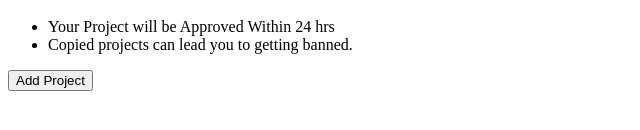
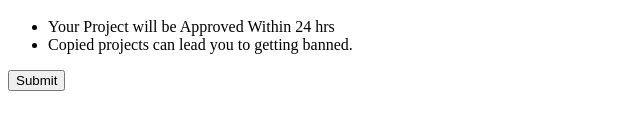
Before and after one commit to PremRaj99/Cyber-Hunter-Frontend, a Next.js app: page /Addproject in a window 1280 px wide. Shown: the part 536-666 px from the top of the page, without its empty margins (0-640 px from the left). Built offline with nearby package versions, Linux system fonts and the light colour scheme; no server answers.

Commit message:
feat: add loading state and spinner to project submission button

```diff
--- a/src/components/Addproject/Projectpage.jsx
+++ b/src/components/Addproject/Projectpage.jsx
@@ -31,6 +31,8 @@ export default function Projectpage() {
   const thumbnailInputRef = useRef(null);
   const screenshotsInputRef = useRef(null);
 
+  const [loading, setLoading] = useState(false);
+
   const handleThumbnailChange = (event) => {
     const file = event.target.files[0];
     if (file) {
@@ -53,12 +55,17 @@ export default function Projectpage() {
   const handleSubmit = async (e) => {
     e.preventDefault();
     setError("");
+    setLoading(true);
 
     try {
       // Validate required fields
-      if (!project.projectName || !project.projectDescription || !project.projectThumbnail) {
+      if (
+        !project.projectName ||
+        !project.projectDescription ||
+        !project.projectThumbnail
+      ) {
         setError("Please fill in all required fields");
-        return;
+        return setLoading(false);
       }
 
       const formData = new FormData();
@@ -102,6 +109,8 @@ export default function Projectpage() {
     } catch (err) {
       console.error("Error submitting project:", err);
       setError(err.response?.data?.message || "Error submitting project");
+    } finally {
+      setLoading(false);
     }
   };
 
@@ -435,11 +444,18 @@ export default function Projectpage() {
           >
             <Button
               type={"submit"}
+              disabled={loading}
               rounded={"md"}
               width={"full"}
               onClick={handleSubmit}
             >
-              Add Project
+              {loading ? (
+                <div className="flex items-center justify-center">
+                  <div className="w-5 h-5 border-t-2 border-b-2 border-cyan-400 rounded-full animate-spin"></div>
+                </div>
+              ) : (
+                "Submit"
+              )}
             </Button>
           </motion.div>
         </form>
```
